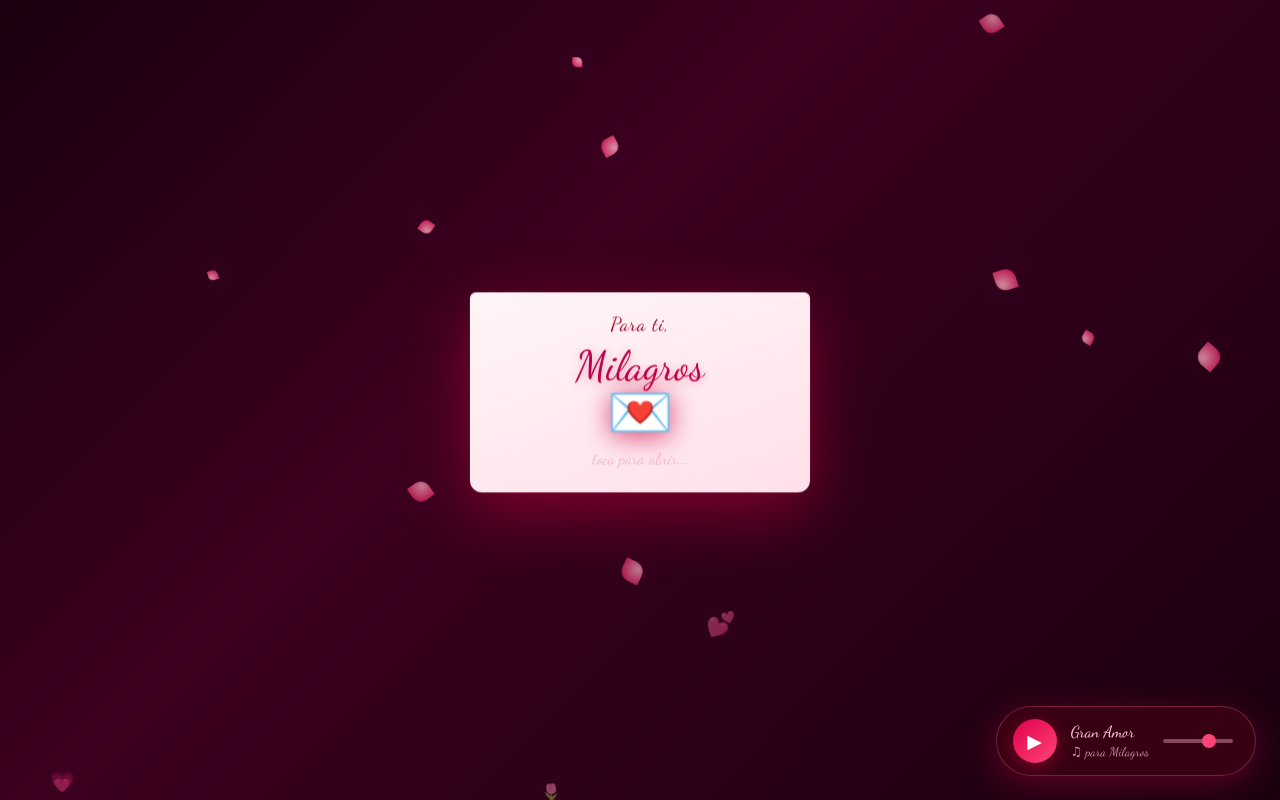
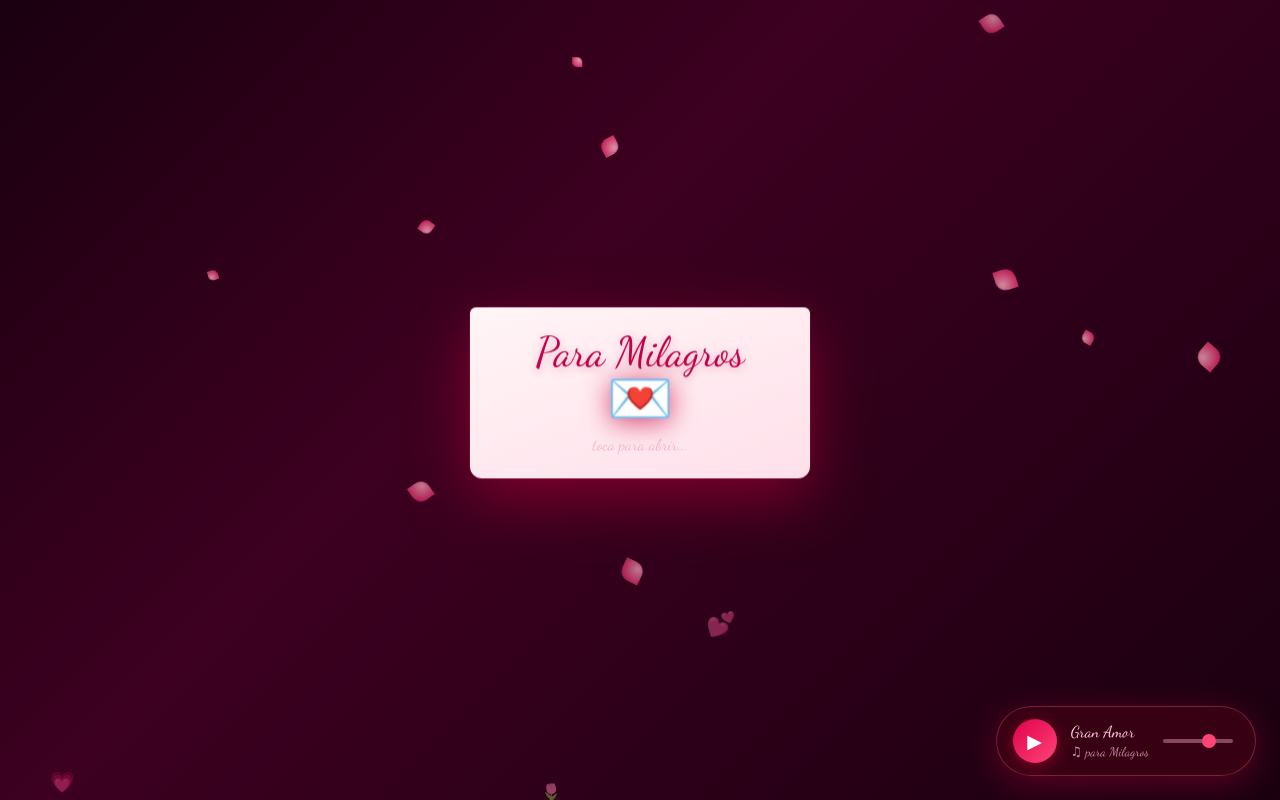
Before and after one commit to daniel09silva/carta, a plain HTML site: page carta.html in a window 1280 px wide. Drawn offline with Linux system fonts and the light colour scheme.

Commit message:
Simplificar texto del sobre a solo Para Milagros
Co-Authored-By: Claude Sonnet 4.6 <noreply@anthropic.com>

```diff
--- a/carta.html
+++ b/carta.html
@@ -607,8 +607,7 @@
   <div class="envelope-wrapper">
     <div class="envelope" onclick="abrirCarta()">
       <div class="envelope-body">
-        <p class="to-label">Para ti,</p>
-        <p class="name">Milagros</p>
+        <p class="name">Para Milagros</p>
         <div class="seal">💌</div>
         <p class="open-hint">toca para abrir...</p>
       </div>
@@ -623,7 +622,6 @@
       <div class="carta-header">
         <div class="roses">🌹 🌷 🌹</div>
         <h1>Para Milagros</h1>
-        <p class="subtitle">con todo el amor de mi corazón</p>
       </div>
       <div class="divider">❦ ❦ ❦</div>
       <div class="carta-body" id="cuerpo-carta">
```
